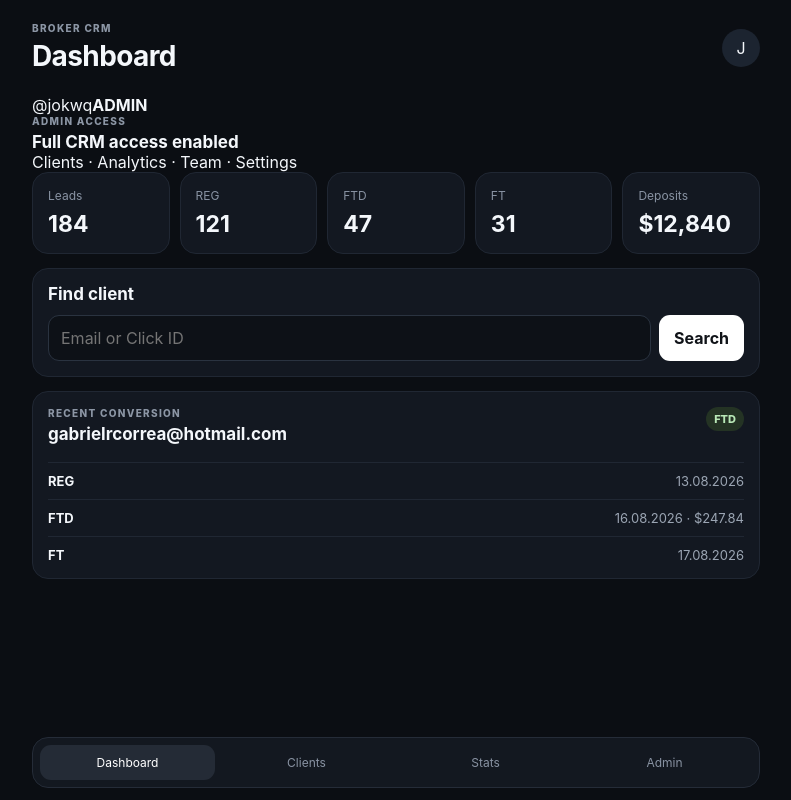
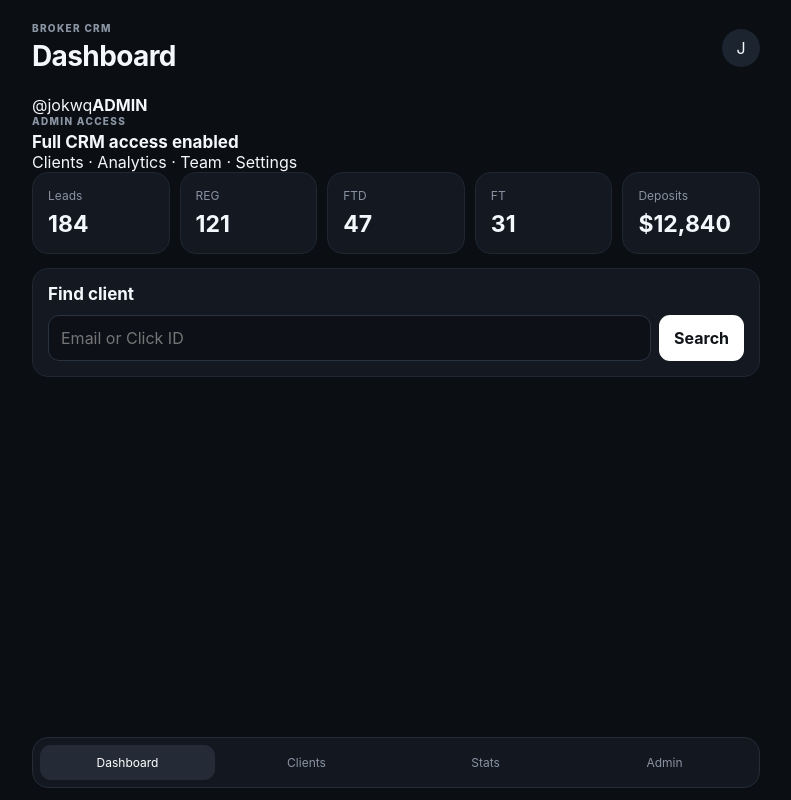
Before and after one commit to vlkondratenko29-code/--crm, a React (Vite) app in the folder web/: page / in a window 1280 px wide. Shown: the whole page, without its empty margins (244-1035 px from the left). Built offline with nearby package versions, Linux system fonts and the light colour scheme.

Commit message:
feat: connect Mini App client search to backend

```diff
--- a/web/src/main.jsx
+++ b/web/src/main.jsx
@@ -18,10 +18,26 @@ function App() {
     return { username, role: admin ? "admin" : "handler", is_admin: admin };
   }, [telegramUser]);
   const [query, setQuery] = useState("");
+  const [client, setClient] = useState(null);
+  const [loading, setLoading] = useState(false);
 
-  function search() {
-    // Real client search will be connected after FxPro CSV import.
-    alert(query ? `Search: ${query}` : "Enter email or Click ID");
+  async function search() {
+    if (!query.trim()) return;
+    setLoading(true);
+    try {
+      const base = import.meta.env.VITE_API_URL || "";
+      const response = await fetch(`${base}/api/v1/clients/search?q=${encodeURIComponent(query)}`, {
+        headers: { "X-Telegram-Username": user.username || "jokwq" }
+      });
+      if (!response.ok) throw new Error("Search failed");
+      const data = await response.json();
+      setClient(data.clients?.[0] || null);
+    } catch (error) {
+      console.error(error);
+      setClient(null);
+    } finally {
+      setLoading(false);
+    }
   }
 
   return (
@@ -54,17 +70,24 @@ function App() {
         </div>
       </section>
 
-      <section className="card">
+      {loading && <section className="card"><p>Searching...</p></section>}
+      {client && <section className="card">
         <div className="card-title">
-          <div><p className="eyebrow">RECENT CONVERSION</p><h2>gabrielrcorrea@hotmail.com</h2></div>
-          <span className="badge">FTD</span>
+          <div><p className="eyebrow">CLIENT</p><h2>{client.email}</h2></div>
+          <span className="badge">{client.events?.at(-1)?.type || "LEAD"}</span>
+        </div>
+        <div className="client-grid">
+          <span>Broker ID</span><b>{client.broker_id || "—"}</b>
+          <span>Click ID</span><b>{client.click_id || "—"}</b>
+          <span>Country</span><b>{client.country || "—"}</b>
+          <span>Status</span><b>{client.status || "—"}</b>
+          <span>Deposit</span><b>{client.first_fund_amount != null ? "$" + client.first_fund_amount : "—"}</b>
         </div>
         <div className="timeline">
-          <div><b>REG</b><span>13.08.2026</span></div>
-          <div><b>FTD</b><span>16.08.2026 · $247.84</span></div>
-          <div><b>FT</b><span>17.08.2026</span></div>
+          {(client.events || []).map((event) => <div key={event.type}><b>{event.type}</b><span>{event.date}{event.amount != null ? " · $" + event.amount : ""}</span></div>)}
         </div>
-      </section>
+      </section>}
+      {!loading && !client && query && <section className="card"><p>No client found.</p></section>}
 
       <nav><button className="active">Dashboard</button><button>Clients</button><button>Stats</button><button>{user.is_admin ? "Admin" : "Profile"}</button></nav>
     </main>
```
